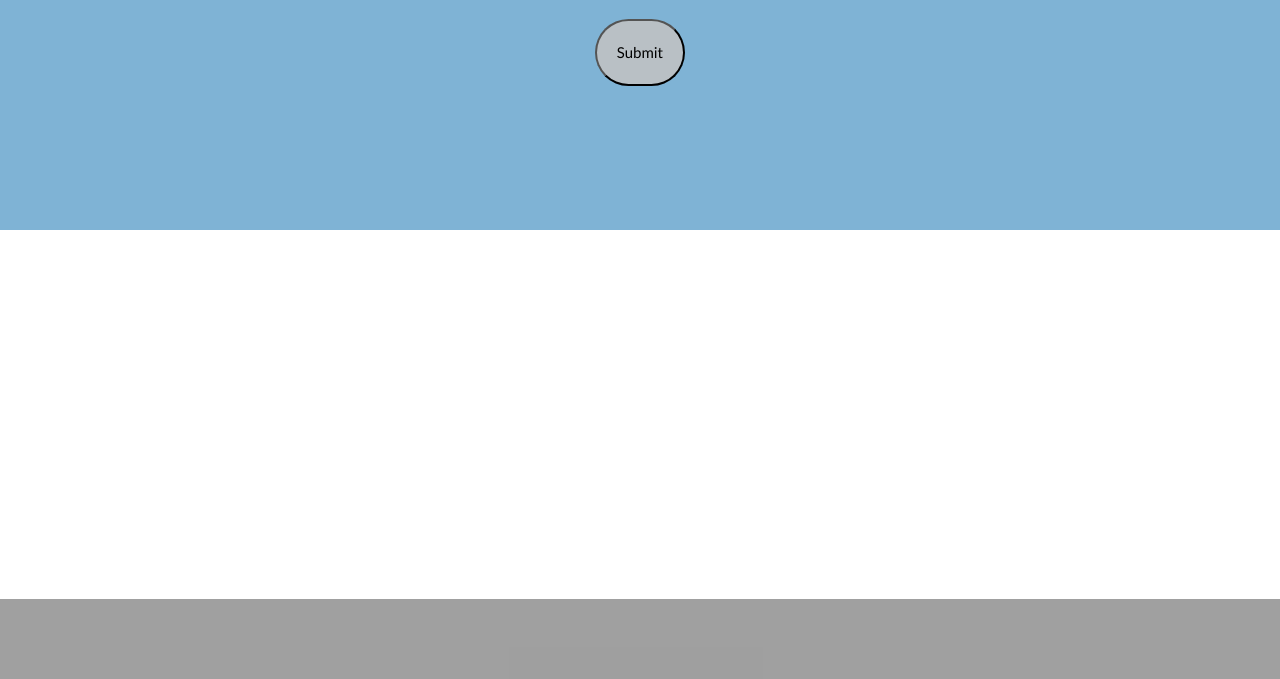
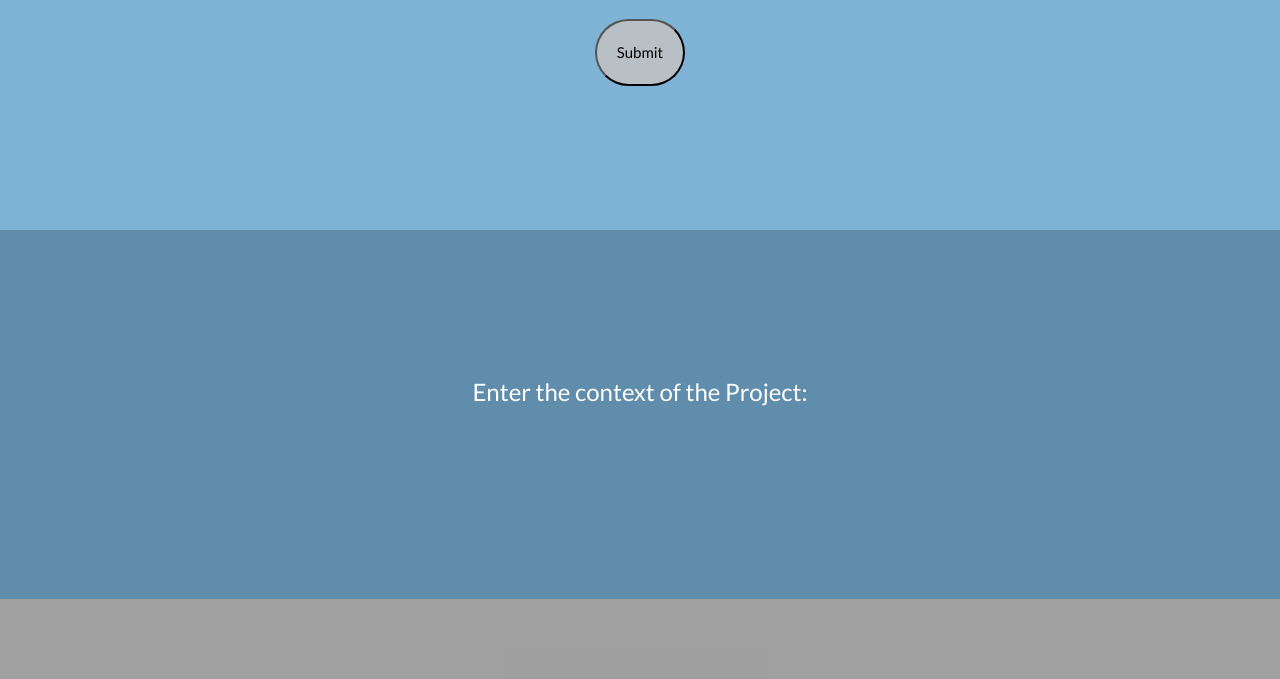
Before and after one commit to Hurricane2010/SCHOOLWORK_INFINITY, a plain HTML site: page SHI_Project.html in a window 1280 px wide. Shown: the part 624-1303 px from the top of the page. Drawn offline with nearby package versions, Linux system fonts and the light colour scheme.

Commit message:
more design changes

```diff
--- a/SHI_Project.html
+++ b/SHI_Project.html
@@ -69,7 +69,7 @@
   <h5 class = "w3-margin w3-left-align"><span id="outputText"></span></h5>
   </div>
 
-<div class = "w3-container w3-center" style = "background-color: rgb(13, 152, 245)bd; padding: 128px 16px">
+<div class = "w3-container w3-center" style = "background-color: rgb(96, 141, 172); padding: 128px 16px">
     <label for="context_text" style="color: white;"><h3 class = "w3-margin" >Enter the context of the Project: </h3></label>
       <br></br>
       <!-- Google Search Engine -->
```
